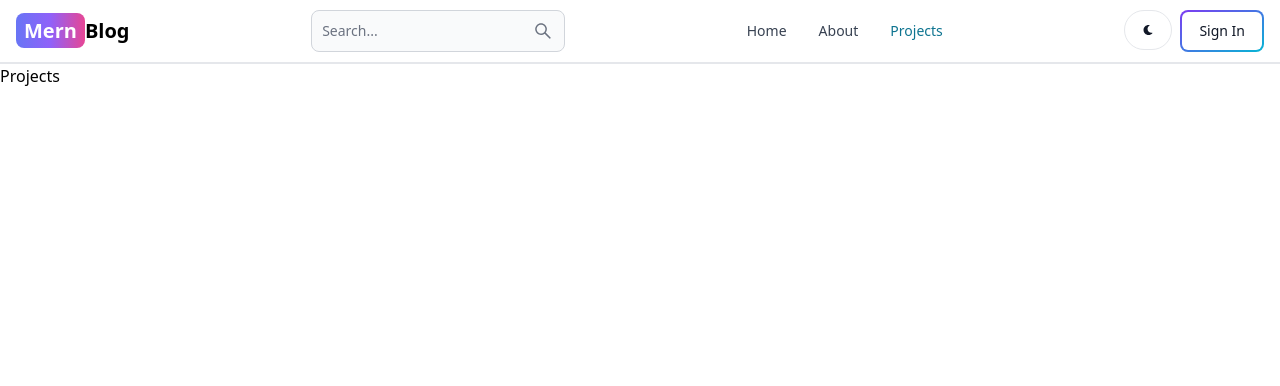
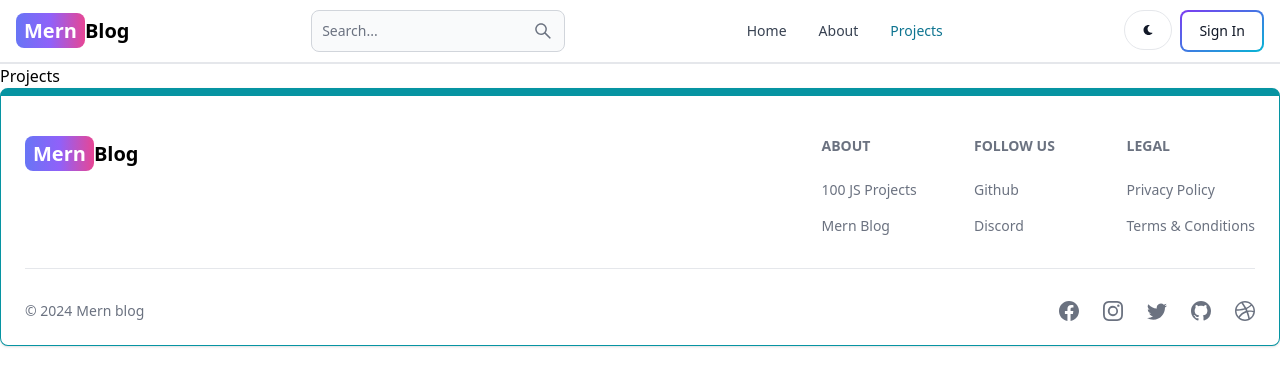
Before and after one commit to shivamkukshal001/MERN_BLOG, a React (Vite) app in the folder Client/: page /projects in a window 1280 px wide. Shown: the top 386 px of the page. Built offline with nearby package versions, Linux system fonts and the light colour scheme.

Commit message:
create and add the footer component

```diff
--- a/Client/src/App.jsx
+++ b/Client/src/App.jsx
@@ -7,6 +7,7 @@
 import Projects from './pages/Projects'
 import SignUp from './pages/Signup'
 import Header from './component/Header'
+import Footer from './component/Footer'
 
 function App() {
 
@@ -23,7 +24,7 @@
         <Route path="/projects" element={<Projects />} />
 
       </Routes>
-
+      <Footer/>
     </BrowserRouter>
     </>
   )
--- /dev/null
+++ b/Client/src/component/Footer.jsx
@@ -0,0 +1,89 @@
+import React from 'react';
+import { Footer } from 'flowbite-react';
+import { Link } from 'react-router-dom';
+import { BsFacebook, BsInstagram, BsTwitter, BsGithub, BsDribbble } from 'react-icons/bs';
+
+export default function FooterCom() {
+  return (
+    <Footer container className='border border-t-8 border-teal-500'>
+      <div className='w-full max-w-7xl mx-auto'>
+        <div className='grid w-full justify-between sm:flex md:grid-cols-1'>
+          <div className='mt-5'>
+            <Link
+              to='/'
+              className='self-center whitespace-nowrap text-lg sm:text-xl font-semibold dark:text-white'
+            >
+              <span className='px-2 py-1 bg-gradient-to-r from-indigo-500 via-purple-500 to-pink-500 rounded-lg text-white'>
+                Mern
+              </span>
+              Blog
+            </Link>
+          </div>
+
+          <div className='grid grid-cols-2 gap-8 mt-4 sm:grid-cols-3 sm:gap-6'>
+            <div>
+              <Footer.Title title='About' />
+              <Footer.LinkGroup col>
+                <Footer.Link
+                  href='#'
+                  target='_blank'
+                  rel='noopener noreferrer'
+                >
+                  100 JS Projects
+                </Footer.Link>
+                <Footer.Link
+                  href='/about'
+                  target='_blank'
+                  rel='noopener noreferrer'
+                >
+                  Mern Blog
+                </Footer.Link>
+              </Footer.LinkGroup>
+            </div>
+
+            <div>
+              <Footer.Title title='Follow us' />
+              <Footer.LinkGroup col>
+                <Footer.Link
+                  href='https://www.github.com/shivamkukshal001'
+                  target='_blank'
+                  rel='noopener noreferrer'
+                >
+                  Github
+                </Footer.Link>
+                <Footer.Link href='#'>Discord</Footer.Link>
+              </Footer.LinkGroup>
+            </div>
+
+            <div>
+              <Footer.Title title='Legal' />
+              <Footer.LinkGroup col>
+                <Footer.Link href='#'>Privacy Policy</Footer.Link>
+                <Footer.Link href='#'>Terms &amp; Conditions</Footer.Link>
+              </Footer.LinkGroup>
+            </div>
+          </div>
+        </div>
+
+        <Footer.Divider />
+
+        <div className='w-full sm:flex sm:items-center sm:justify-between'>
+          <Footer.Copyright
+            href='#'
+            by="Mern blog"
+            year={new Date().getFullYear()}
+          />
+
+          <div className="flex gap-6 sm:mt-0 mt-4 sm:justify-center">
+            <Footer.Icon href='#' icon={BsFacebook}/>
+            <Footer.Icon href='#' icon={BsInstagram}/>
+            <Footer.Icon href='#' icon={BsTwitter}/>
+            <Footer.Icon href='https://github.com/shivamkukshal001' icon={BsGithub}/>
+            <Footer.Icon href='#' icon={BsDribbble}/>
+
+          </div>
+        </div>
+      </div>
+    </Footer>
+  );
+}
--- a/Client/src/pages/Signup.jsx
+++ b/Client/src/pages/Signup.jsx
@@ -40,7 +40,7 @@
   };
 
   return (
-    <div className='min-h-screen mt-20'>
+    <div className='min-h-screen mt-36'>
       <div className='flex p-3 max-w-3xl mx-auto flex-col md:flex-row md:items-center gap-5'>
         {/* left */}
         <div className='flex-1'>
```
